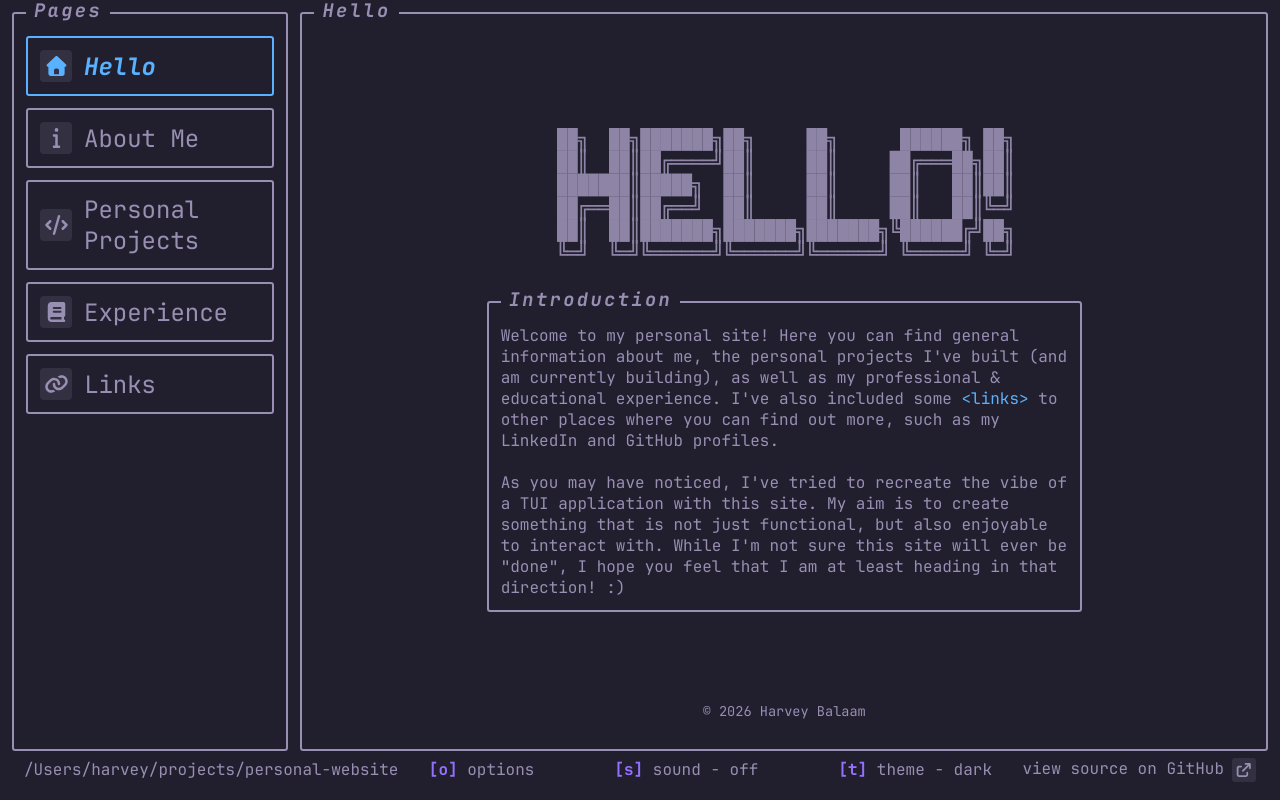
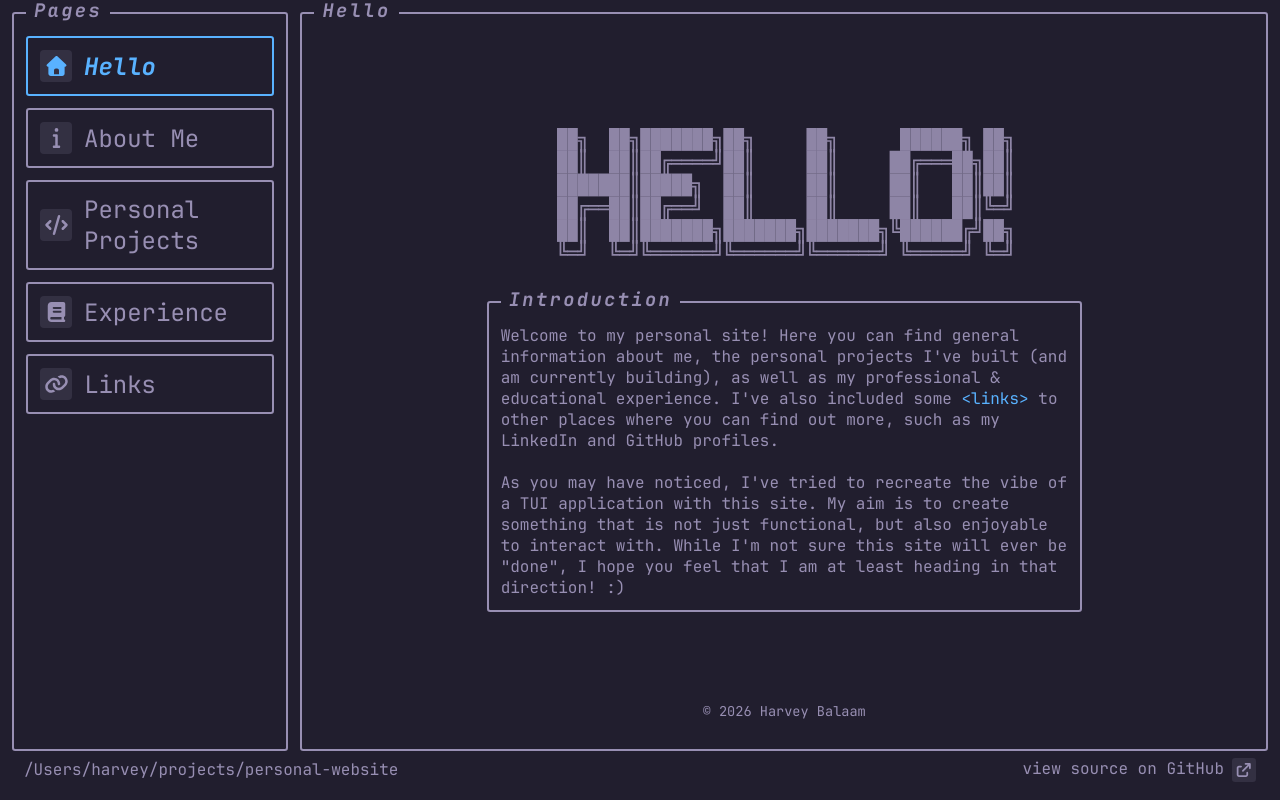
Before and after one commit to harveybalaam/personal-website, a React (Vite) app: page / in a window 1280 px wide. Built offline with nearby package versions, Linux system fonts and the light colour scheme.

Commit message:
fix: hide toolbar actions

```diff
--- a/src/components/Toolbar/index.tsx
+++ b/src/components/Toolbar/index.tsx
@@ -1,6 +1,5 @@
 import { FontAwesomeIcon } from "@fortawesome/react-fontawesome";
 import { faArrowUpRightFromSquare } from "@fortawesome/free-solid-svg-icons";
-import ToolbarAction from "./ToolbarAction";
 import "./Toolbar.css";
 
 export default function Toolbar() {
@@ -8,11 +7,6 @@ export default function Toolbar() {
     <div className="toolbar">
       <div>
         <p>/Users/harvey/projects/personal-website</p>
-      </div>
-      <div className="tool-tips">
-        <ToolbarAction actionCharacter="o" actionName="options" />
-        <ToolbarAction actionCharacter="s" actionName="sound" value="off" />
-        <ToolbarAction actionCharacter="t" actionName="theme" value="dark" />
       </div>
       <a
         className="link"
```
